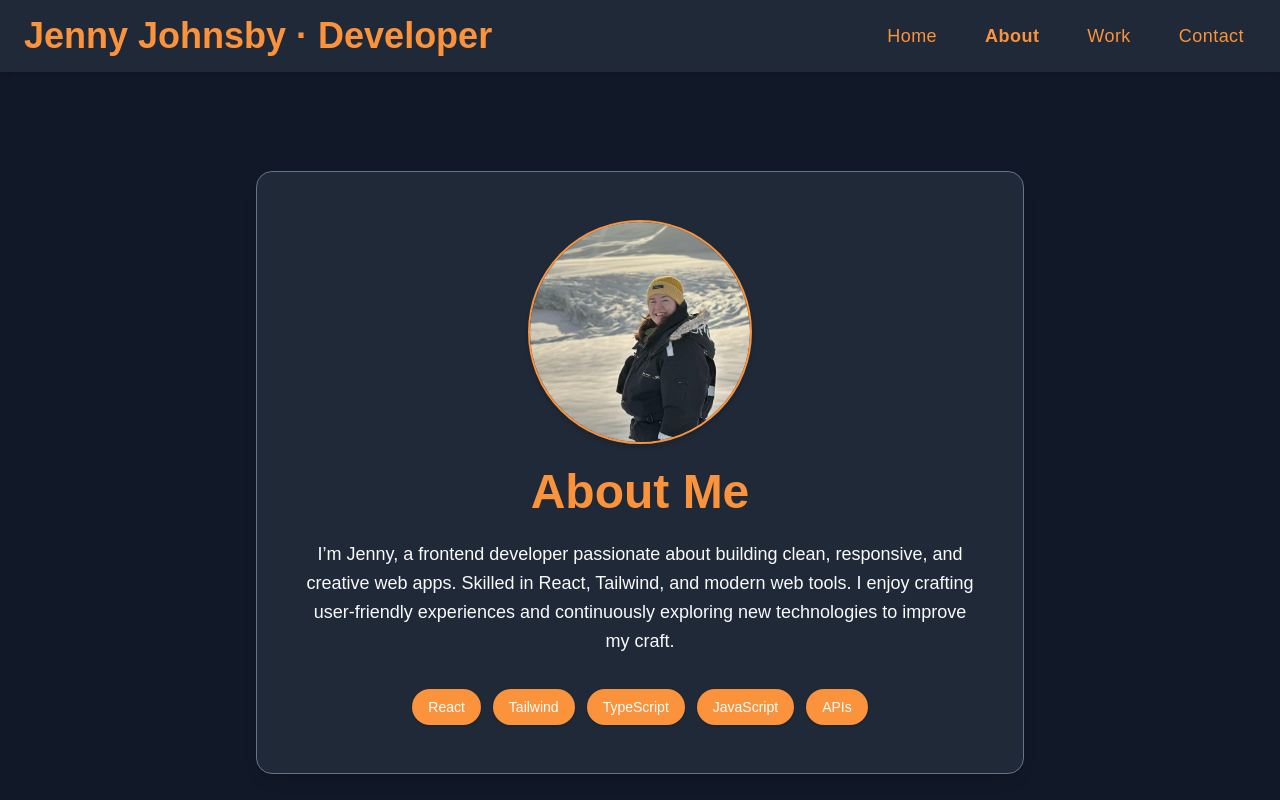
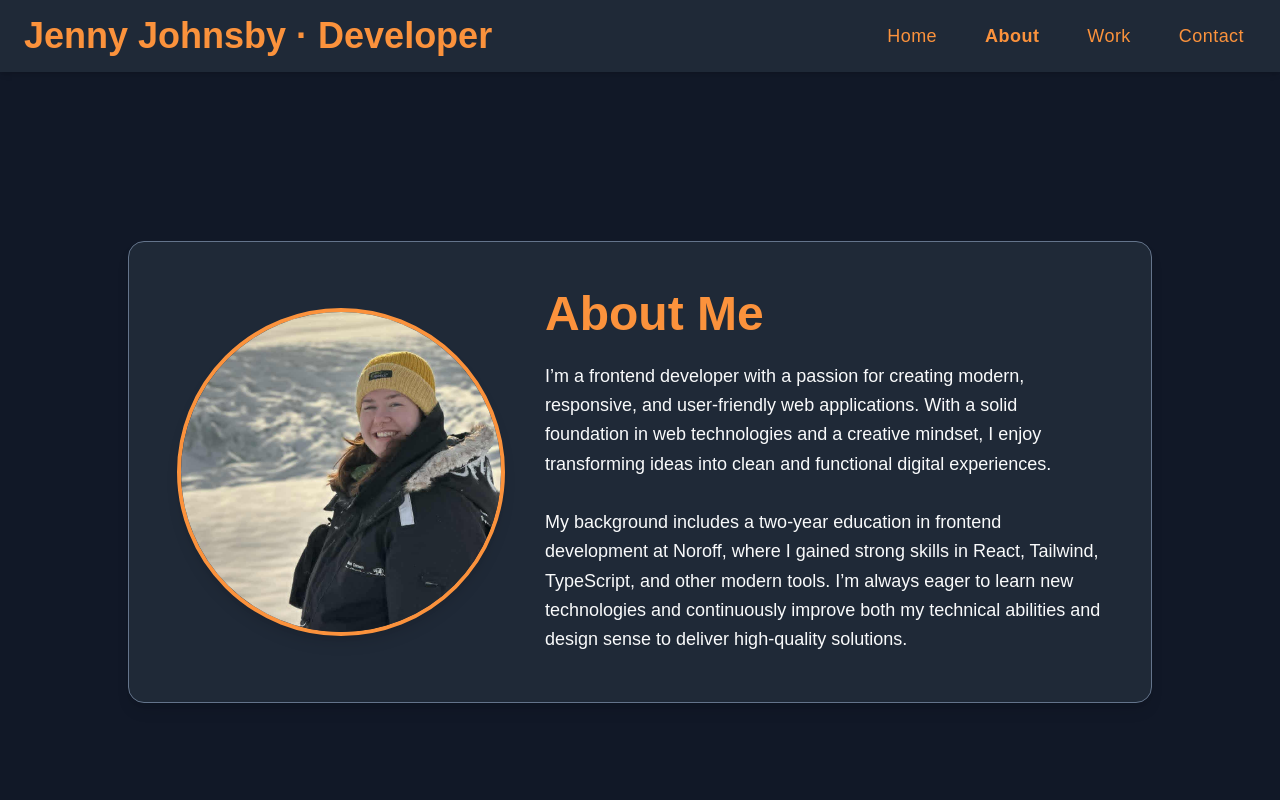
Before and after one commit to JennyJohnsby/Portfolio, a React (Vite) app: page /about in a window 1280 px wide. Shown: the top 800 px of the page. Built offline with nearby package versions, Linux system fonts and the light colour scheme.

Commit message:
about page is done

```diff
--- a/src/pages/About.tsx
+++ b/src/pages/About.tsx
@@ -23,16 +23,25 @@ export default function About() {
       animate="show"
     >
       <motion.div
-        className="bg-[var(--nav-bg)] shadow-lg rounded-2xl p-8 md:p-12 max-w-3xl w-full text-center border border-[var(--border)]"
+        className="bg-[var(--nav-bg)] shadow-lg rounded-2xl overflow-hidden max-w-5xl w-full border border-[var(--border)]"
+        variants={item}
+      >
+        <motion.div
+          className="flex flex-col md:flex-row items-center justify-center md:items-center gap-10 p-8 md:p-12 text-center md:text-left min-h-[200px] md:min-h-[400px]"
+          variants={item}
+        >
+          <motion.div
+            className="rounded-full overflow-hidden border-4 border-[var(--accent)] shadow-lg"
             variants={item}
           >
             <motion.img
               src={portrett}
               alt="Jenny Johnsby"
-          className="w-32 h-32 md:w-48 md:h-48 lg:w-56 lg:h-56 rounded-full mx-auto mb-6 shadow-md object-cover border-2 border-[var(--accent)]"
-          variants={item}
+              className="w-48 h-48 md:w-72 md:h-72 lg:w-80 lg:h-80 object-cover transition-transform duration-500 scale-150 hover:scale-100"
             />
+          </motion.div>
 
+          <motion.div className="flex-1" variants={item}>
             <motion.h1
               className="text-3xl md:text-5xl font-bold text-[var(--accent)] mb-6"
               variants={item}
@@ -41,29 +50,22 @@ export default function About() {
             </motion.h1>
 
             <motion.p
-          className="text-base md:text-lg text-[var(--text)] leading-relaxed mb-8"
+              className="text-base md:text-lg text-[var(--text)] leading-relaxed"
               variants={item}
             >
-          I’m Jenny, a frontend developer passionate about building clean,
-          responsive, and creative web apps. Skilled in React, Tailwind, and
-          modern web tools. I enjoy crafting user-friendly experiences and
-          continuously exploring new technologies to improve my craft.
+              I’m a frontend developer with a passion for creating modern,
+              responsive, and user-friendly web applications. With a solid
+              foundation in web technologies and a creative mindset, I enjoy
+              transforming ideas into clean and functional digital experiences.
+              <br />
+              <br />
+              My background includes a two-year education in frontend
+              development at Noroff, where I gained strong skills in React,
+              Tailwind, TypeScript, and other modern tools. I’m always eager to
+              learn new technologies and continuously improve both my technical
+              abilities and design sense to deliver high-quality solutions.
             </motion.p>
-
-        <motion.div
-          className="flex flex-wrap justify-center gap-3"
-          variants={item}
-        >
-          {["React", "Tailwind", "TypeScript", "JavaScript", "APIs"].map(
-            (skill) => (
-              <span
-                key={skill}
-                className="px-4 py-2 rounded-full text-sm font-medium shadow-sm bg-[var(--accent)] text-white hover:bg-[var(--accent-hover)] transition"
-              >
-                {skill}
-              </span>
-            )
-          )}
+          </motion.div>
         </motion.div>
       </motion.div>
     </motion.main>
```
Also changed, not shown: src/assets/banner.jpg (added), src/assets/grønnlue.jpg (added). Lines whose indentation alone changed are shown as unchanged.
